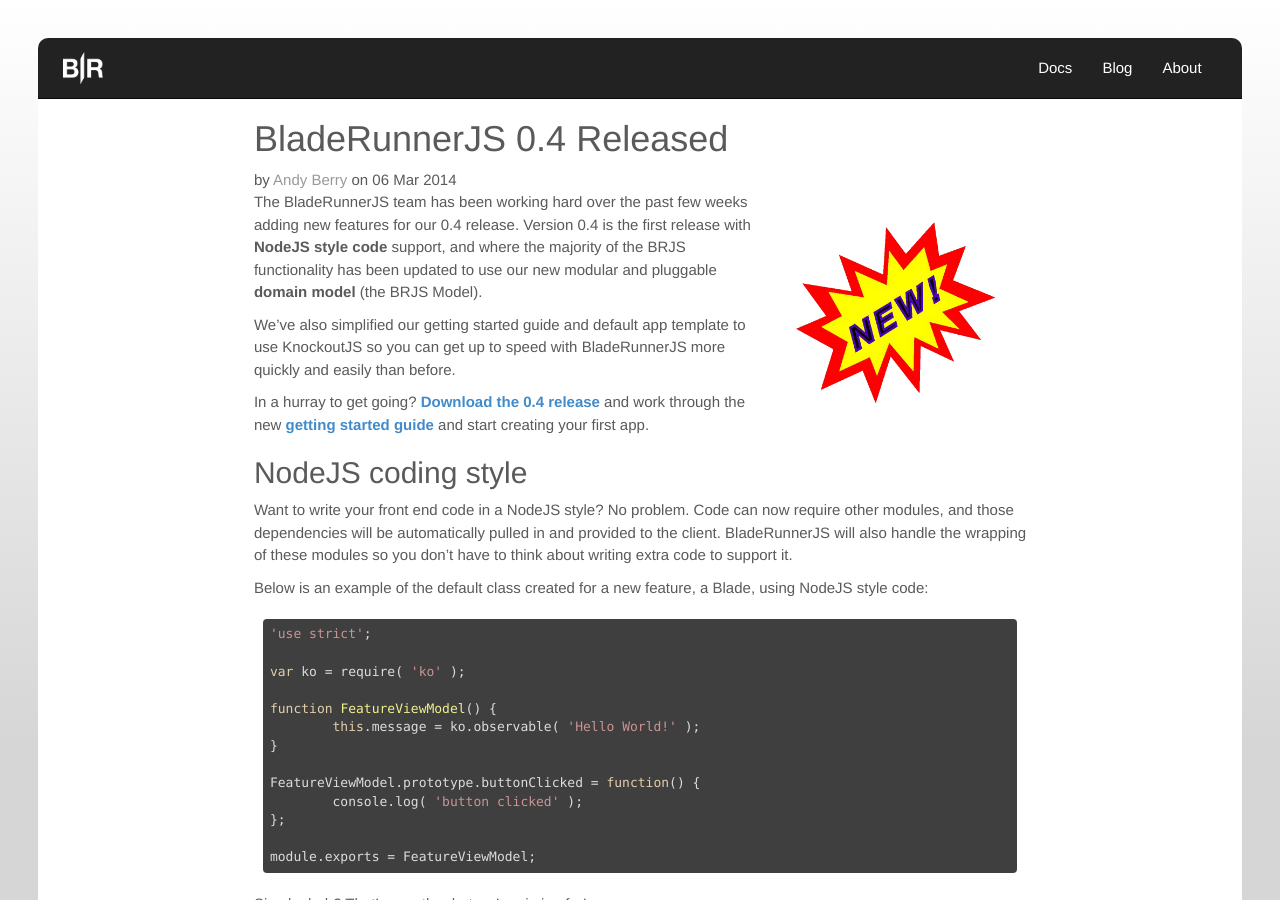
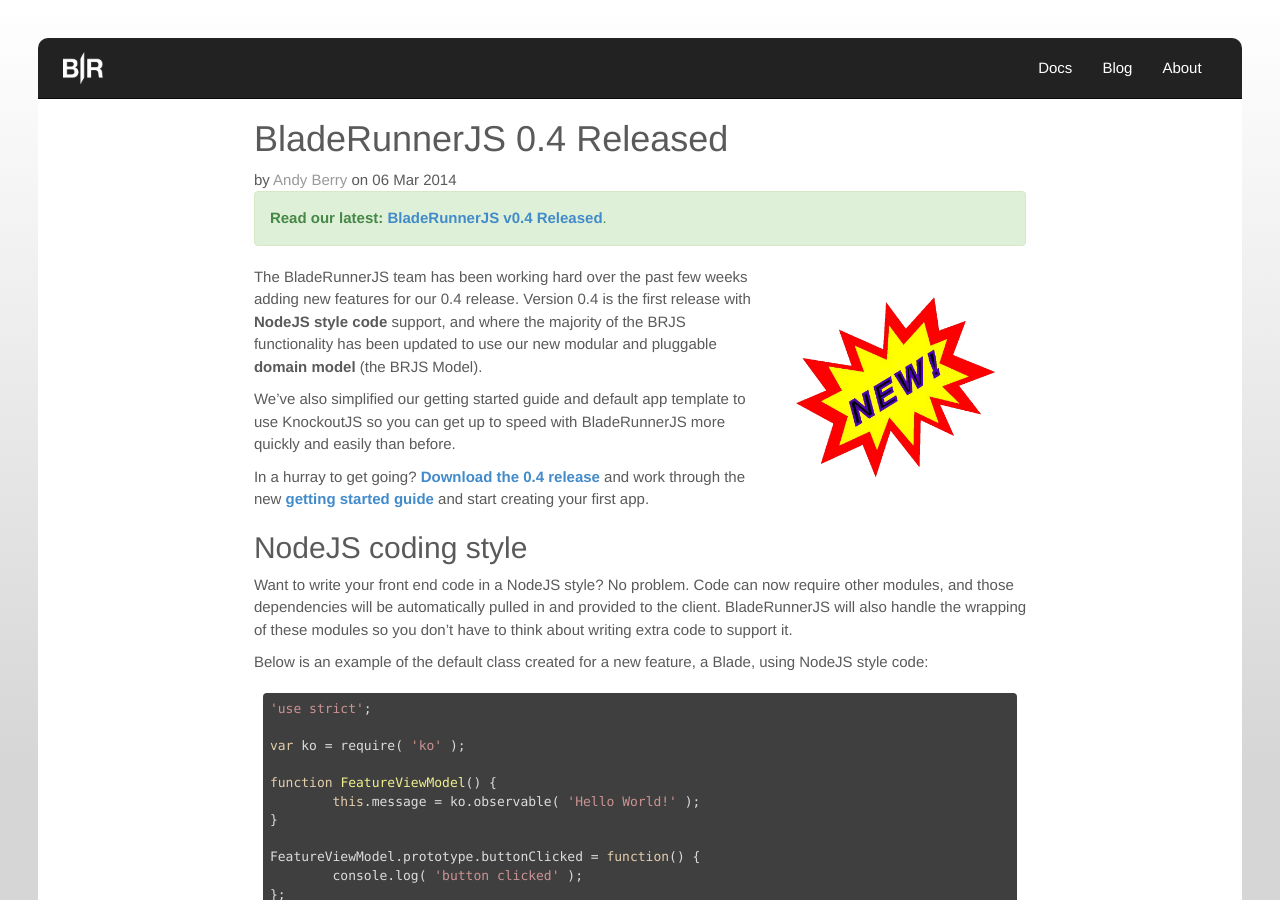
Before and after one commit to BladeRunnerJS/brjs-site, a Jekyll site: the page built from _posts/2014-03-06-0.4-released.md, in a window 1280 px wide and 900 px high. Built offline with Jekyll 4.4.1, drawn with Linux system fonts in a browser that asks for light colours; nearby versions of some CDN libraries; Markdown is read by kramdown in place of the engine named in the settings; comment, search, counter and statistics services are not loaded.

Commit message:
tmp hack to show latest blog post

```diff
--- a/_layouts/post.html
+++ b/_layouts/post.html
@@ -4,6 +4,7 @@
 ---
 
 <div class="container main">
+
 
   <div class="row">
 
@@ -27,7 +28,17 @@
         <span class="date"> on {{ page.date | date_to_string }}</span>
       </div>
 
+      {% case page.latest %}
+      {% when 'true' %}
+      {% else %}
       <div class="copy">
+        <div class="alert alert-success">
+          <p>
+            <strong>Read our latest: <a href="http://bladerunnerjs.org/blog/0.4-released/">BladeRunnerJS v0.4 Released</a></strong>.
+          </p>
+        </div>
+        {% endcase %}
+
     	  {{ content }}
       </div>
 
```
Also changed, not shown: _posts/2014-03-06-0.4-released.md (+1 -0 lines).
